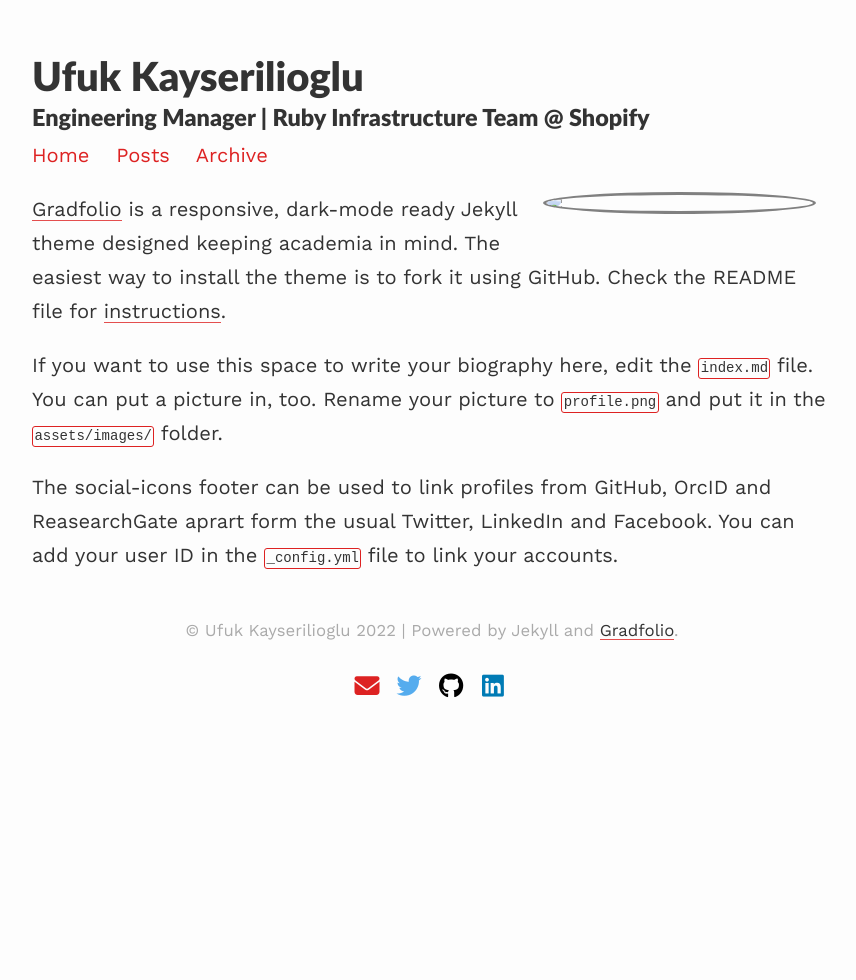
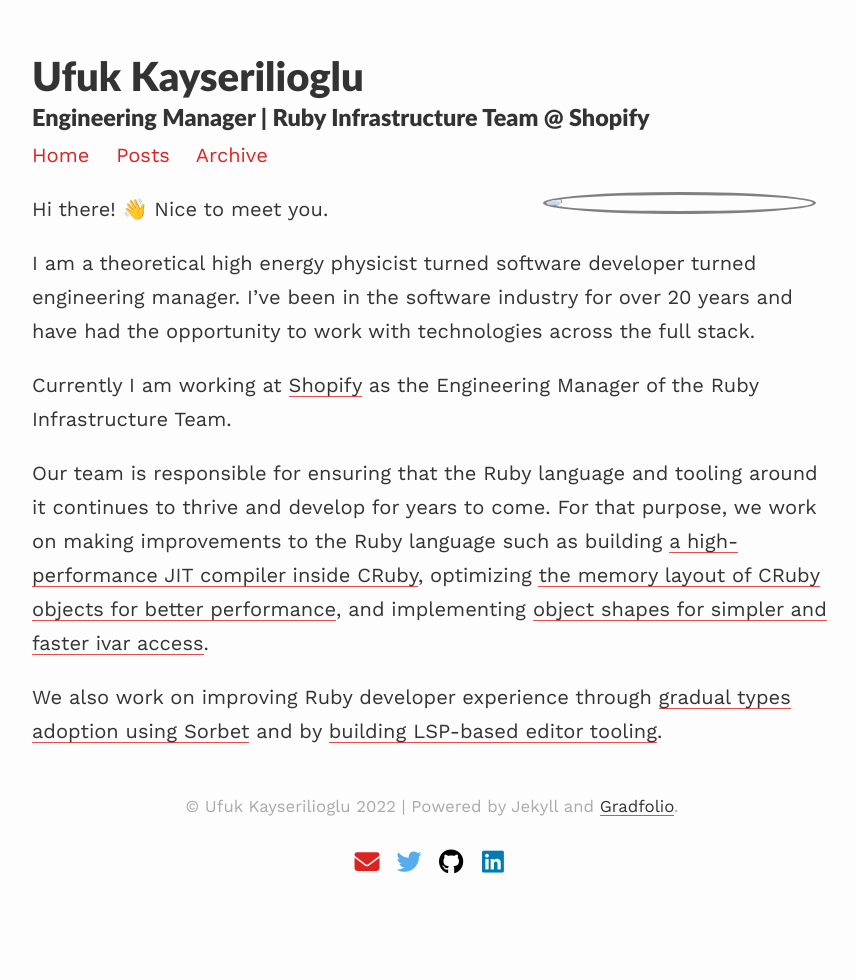
Before and after one commit to paracycle/ufuk.dev, a Jekyll site: the page built from index.md, in a window 1280 px wide. Shown: the whole page, without its empty margins (208-1064 px from the left). Built offline with Jekyll 4.4.1, drawn with Linux system fonts in a browser that asks for light colours; nearby versions of some CDN libraries.

Commit message:
Update index page

```diff
--- a/index.md
+++ b/index.md
@@ -3,12 +3,16 @@
 permalink: /
 profile:
   align: right
-  image: profile.png
+  image: avatar.jpg
 published: true
 ---
 
-[Gradfolio](https://github.com/jitinnair1/gradfolio){:target="_blank"} is a responsive, dark-mode ready Jekyll theme designed keeping academia in mind. The easiest way to install the theme is to fork it using GitHub. Check the README file for [instructions](https://github.com/jitinnair1/gradfolio#installation){:target="_blank"}.
+Hi there! 👋 Nice to meet you.
 
-If you want to use this space to write your biography here, edit the `index.md` file. You can put a picture in, too. Rename your picture to `profile.png` and put it in the `assets/images/` folder.
+I am a theoretical high energy physicist turned software developer turned engineering manager. I've been in the software industry for over 20 years and have had the opportunity to work with technologies across the full stack.
 
-The social-icons footer can be used to link profiles from GitHub, OrcID and ReasearchGate aprart form the usual Twitter, LinkedIn and Facebook. You can add your user ID in the `_config.yml` file to link your accounts.
+Currently I am working at [Shopify](https://shopify.com) as the Engineering Manager of the Ruby Infrastructure Team.
+
+Our team is responsible for ensuring that the Ruby language and tooling around it continues to thrive and develop for years to come. For that purpose, we work on making improvements to the Ruby language such as building [a high-performance JIT compiler inside CRuby](https://speed.yjit.org), optimizing [the memory layout of CRuby objects for better performance](https://rubykaigi.org/2021-takeout/presentations/peterzhu2118.html), and implementing [object shapes for simpler and faster ivar access](https://rubykaigi.org/2021-takeout/presentations/chrisgseaton.html).
+
+We also work on improving Ruby developer experience through [gradual types adoption using Sorbet](https://shopify.engineering/rubyconf-2021-the-talks-you-might-have-missed#:~:text=Gradual%20Typing%20in%20Ruby%E2%80%93A%20Three%20Year%20Retrospective) and by [building LSP-based editor tooling](https://marketplace.visualstudio.com/publishers/Shopify).
```
Also changed, not shown: assets/images/avatar.jpg (added).
